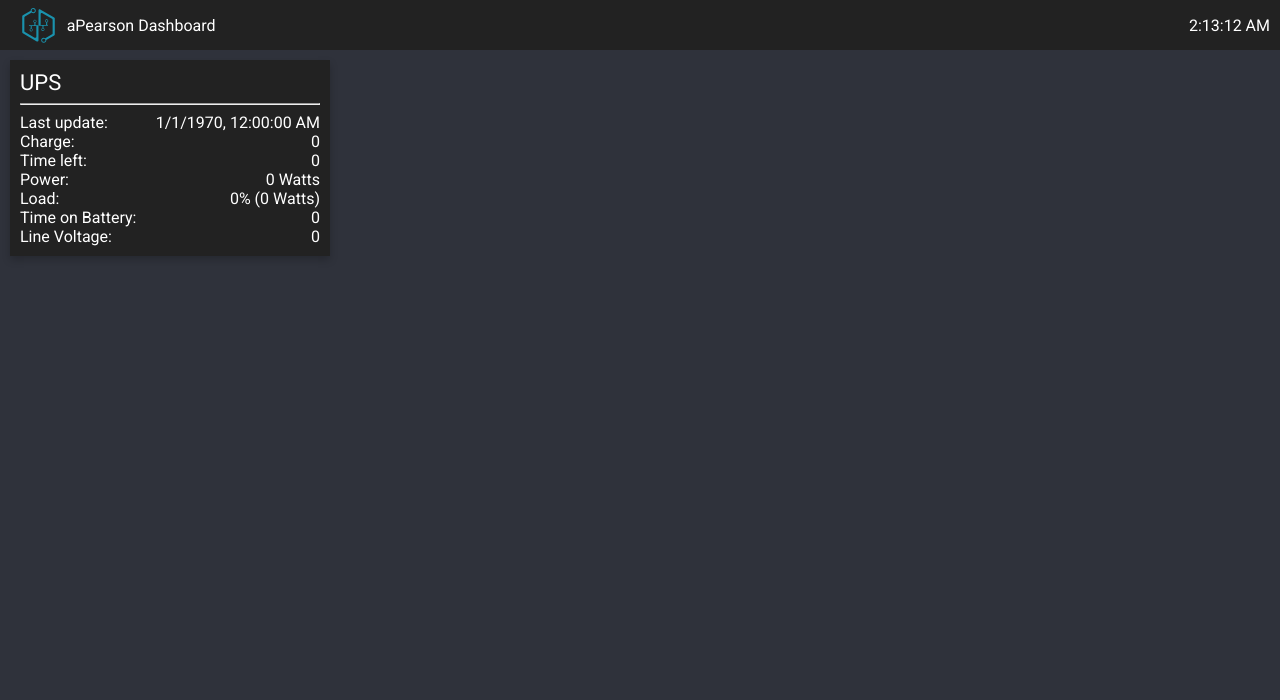
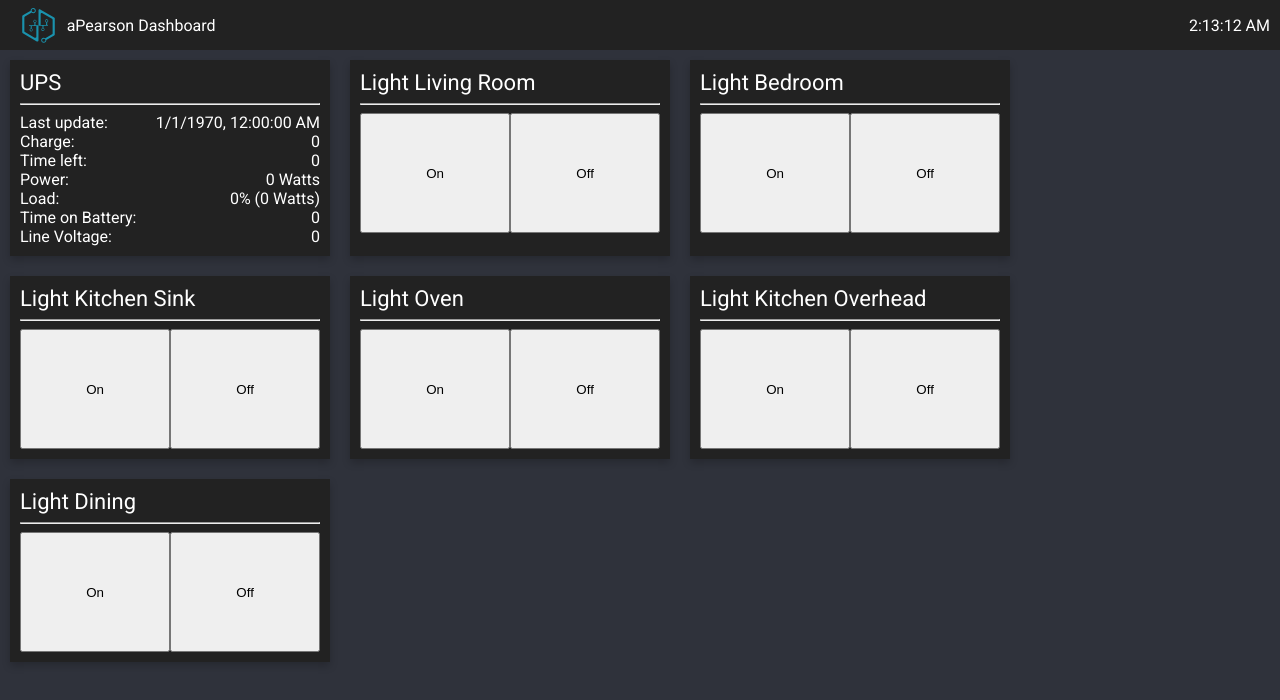
Before and after one commit to apearson/home-dashboard, a React app: page / in a window 1280 px wide. Shown: the top 700 px of the page. Built offline with nearby package versions, Linux system fonts and the light colour scheme; no server answers.

Commit message:
Adding light card

```diff
--- a/src/App.tsx
+++ b/src/App.tsx
@@ -3,11 +3,13 @@ import * as React from "react";
 import * as ReactDOM from "react-dom";
 
 /* Components */
-import {Header} from './components/Header';
-import {Body} from './components/Body';
+import { Header } from './components/Header';
+import { Body } from './components/Body';
+import { UPS } from "./components/cards/UPS";
 
 /* CSS */
 import './css/main.css';
+import { Light } from "./components/cards/Light";
 
 /* Interfaces */
 interface AppProps{}
@@ -29,7 +31,15 @@ export class App extends React.Component<AppProps, AppState> {
 		return(
 			<>
 				<Header />
-				<Body />
+				<Body>
+					<UPS/>
+					<Light name="Living Room" id="living-room" />
+					<Light name="Bedroom" id="bedroom" />
+					<Light name="Kitchen Sink" id="kitchen-sink" />
+					<Light name="Oven" id="oven" />
+					<Light name="Kitchen Overhead" id="kitchen-overhead" />
+					<Light name="Dining" id="dining" />
+				</Body>
 			</>
 		);
 	}
--- a/src/components/Body.tsx
+++ b/src/components/Body.tsx
@@ -9,7 +9,7 @@ export class Body extends React.Component<{}, {}>{
 	public render(){
 		return(
 			<div className={'body'}>
-				<UPS/>
+				{this.props.children}
 			</div>
 		)
 	}
--- /dev/null
+++ b/src/components/cards/Light.tsx
@@ -0,0 +1,36 @@
+/* Libraries */
+import * as React from 'react';
+
+/* Components */
+import { Card } from '../base/Card';
+
+/* Interfaces */
+interface LightProps{
+	name: string;
+	id: string;
+}
+
+/* Body Class */
+export class Light extends React.Component<LightProps>{
+	private switch(state: boolean){
+		fetch(`https://home.apearson.io/api/devices/${this.props.id}`, {
+			method: 'put',
+			headers:{
+				'Content-Type': 'application/json',
+			},
+			body: JSON.stringify({status: state?'on':'off'}),
+		});
+	}
+
+	public render(){
+		console.log(this.state);
+		return(
+			<Card title={`Light ${this.props.name}`}>
+				<div style={{display: 'flex'}}>
+					<button style={{flexGrow: 1, height: 120}} onClick={()=> this.switch(true)}>On</button>
+					<button style={{flexGrow: 1, height: 120}} onClick={()=> this.switch(false)}>Off</button>
+				</div>
+			</Card>
+		)
+	}
+}
```
